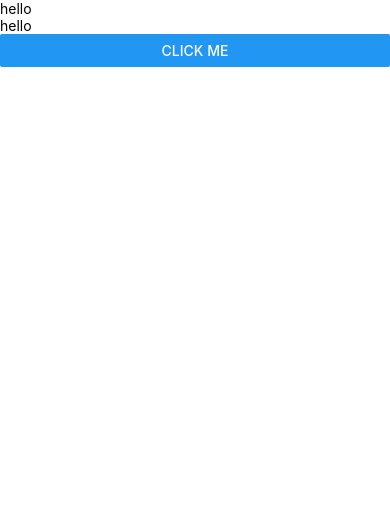
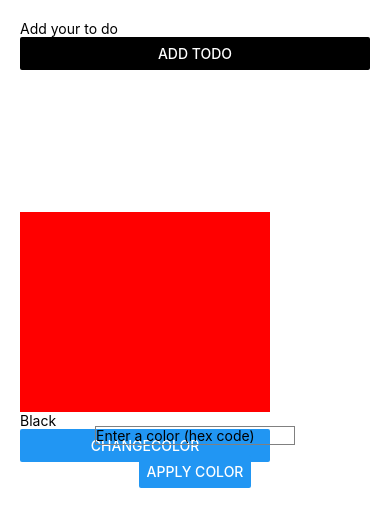
Before and after one commit to ujjwal002/React_Native_Learning, a React Native app: screen / in a window 390 px wide. Shown: the top 526 px of the page. Built offline with nearby package versions, Linux system fonts and the light colour scheme.

Commit message:
Added a component to add vary color in react-native

```diff
--- a/App.tsx
+++ b/App.tsx
@@ -1,3 +1,10 @@
+/**
+ * Sample React Native App
+ * https://github.com/facebook/react-native
+ *
+ * @format
+ */
+
 import React from 'react';
 import {
   Text,
@@ -9,44 +16,50 @@ import {
   FlatList,
 } from 'react-native';
 import {useState} from 'react';
-
-import Navbar from './components/Navbar';
+import ColorGenerator from './components/ColorGenerator';
+import Test from './components/Test';
 
 function App(): JSX.Element {
-  // const [name, setName] = useState('');
+  const [name, setName] = useState('');
 
-  // const [todoList, setTodoList] = useState([]);
-  // function addtext(text: string): void {
-  //   console.log(text);
+  const [todoList, setTodoList] = useState([]);
+  function addtext(text: string): void {
+    console.log(text);
 
-  //   setName(text);
-  // }
-  // function addList(): void {
-  //   if (name !== '') {
-  //     setTodoList([...todoList, {name, key: Math.random().toString()}]);
-  //     setName('');
-  //   }
-  // }
+    setName(text);
+  }
+  function addList(): void {
+    if (name !== '') {
+      setTodoList([...todoList, {name, key: Math.random().toString()}]);
+      setName('');
+    }
+  }
   return (
-    // <View style={styles.container}>
-    //   <View>
-    //     <TextInput
-    //       placeholder="Add your to do"
-    //       onChangeText={addtext}
-    //       value={name}
-    //     />
-    //     <Button title="Add todo" color={'black'} onPress={addList} />
-    //   </View>
-    //   /
-    //   <FlatList
-    //     style={styles.todoList}
-    //     data={todoList}
-    //     renderItem={todoItem => {
-    //       return <Text style={styles.todoStyle}>{todoItem.item.name}</Text>;
-    //     }}
-    //   />
-    // </View>
-    <Navbar />
+    <View style={styles.container}>
+      <View>
+        <TextInput
+          placeholder="Add your to do"
+          onChangeText={addtext}
+          value={name}
+        />
+        <Button title="Add todo" color={'black'} onPress={addList} />
+      </View>
+      {/* <ScrollView>
+        {todoList.map(todo => (
+          <Text style={styles.todoStyle}>{todo}</Text>
+        ))}
+      </ScrollView> */}
+      {/* optimized way to load list bcz in scroll view this load the data at once this will slow the list so we use flatlist */}
+      <FlatList
+        style={styles.todoList}
+        data={todoList}
+        renderItem={todoItem => {
+          return <Text style={styles.todoStyle}>{todoItem.item.name}</Text>;
+        }}
+      />
+      <ColorGenerator />
+      <Test />
+    </View>
   );
 }
 const styles = StyleSheet.create({
@@ -60,7 +73,7 @@ const styles = StyleSheet.create({
     margin: 20,
   },
   todoList: {
-    height: '85%',
+    height: '0%',
   },
 });
 
--- /dev/null
+++ b/components/ColorGenerator.tsx
@@ -0,0 +1,44 @@
+/* eslint-disable prettier/prettier */
+import React, { useState } from 'react';
+import {View, StyleSheet, TextInput,Button, Text} from 'react-native';
+function ColorGenerator(): JSX.Element {
+  const [color,setColor] = useState('Black');
+  const [realColor,setRealColor] = useState('');
+  function changeColor(text:string):void {
+    setColor(text);
+  }
+  function ChangeRealColor():void{
+    setRealColor(color);
+    console.log(color);
+  }
+  return (
+    <View style={styles.container}>
+      <View style={styles.conatainer_color}>
+        <Text>{realColor}</Text>
+      </View>
+      <TextInput  placeholder="Enter the color name" onChangeText={changeColor} value={color}/>
+      <Button title="Changecolor" onPress={ChangeRealColor}/>
+    </View>
+  );
+}
+
+const styles = StyleSheet.create({
+  container: {
+    width: 250,
+    height: 250,
+    justifyContent:'center',
+    textAlign:'center',
+    marginTop: 50,
+  },
+  conatainer_color: {
+    width: '100%',
+    height: '80%',
+    backgroundColor:'red',
+    color: 'black',
+    display:'flex',
+    justifyContent:'center',
+    textAlign:'center',
+  },
+});
+
+export default ColorGenerator;
--- /dev/null
+++ b/components/Test.tsx
@@ -0,0 +1,54 @@
+/* eslint-disable prettier/prettier */
+import React, {useState} from 'react';
+import {View, TextInput, Button, StyleSheet} from 'react-native';
+
+const Test = () => {
+  const [inputColor, setInputColor] = useState(''); // State to track the input color
+  const [viewStyle, setViewStyle] = useState({backgroundColor: 'white'});
+
+  const handleInputChange = text => {
+    setInputColor(text);
+  };
+
+  const applyColor = () => {
+    // Validate the input color (you can add more validation logic)
+    if (/^#([A-Fa-f0-9]{6}|[A-Fa-f0-9]{3})$/.test(inputColor)) {
+      setViewStyle({backgroundColor: inputColor});
+    } else {
+      console.error("hello")
+    }
+  };
+
+  return (
+    <View style={styles.container}>
+      <TextInput
+        style={styles.input}
+        placeholder="Enter a color (hex code)"
+        onChangeText={handleInputChange}
+      />
+      <Button title="Apply Color" onPress={applyColor} />
+      <View style={[styles.colorBox, viewStyle]} />
+    </View>
+  );
+};
+
+const styles = StyleSheet.create({
+  container: {
+    flex: 1,
+    justifyContent: 'center',
+    alignItems: 'center',
+  },
+  input: {
+    width: 200,
+    height: 40,
+    borderWidth: 1,
+    borderColor: 'gray',
+    marginBottom: 10,
+  },
+  colorBox: {
+    width: 100,
+    height: 100,
+  },
+});
+
+export default Test;
```
